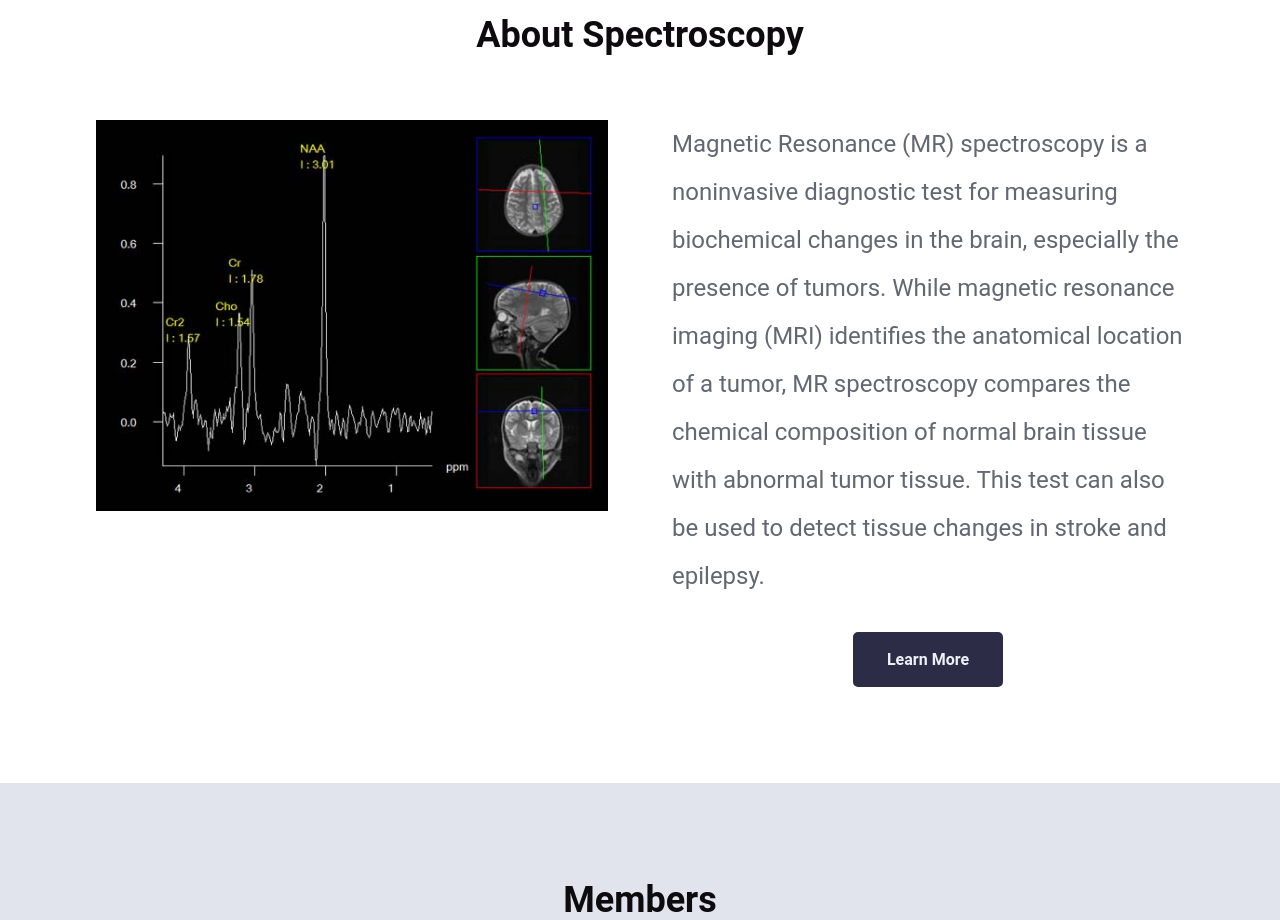
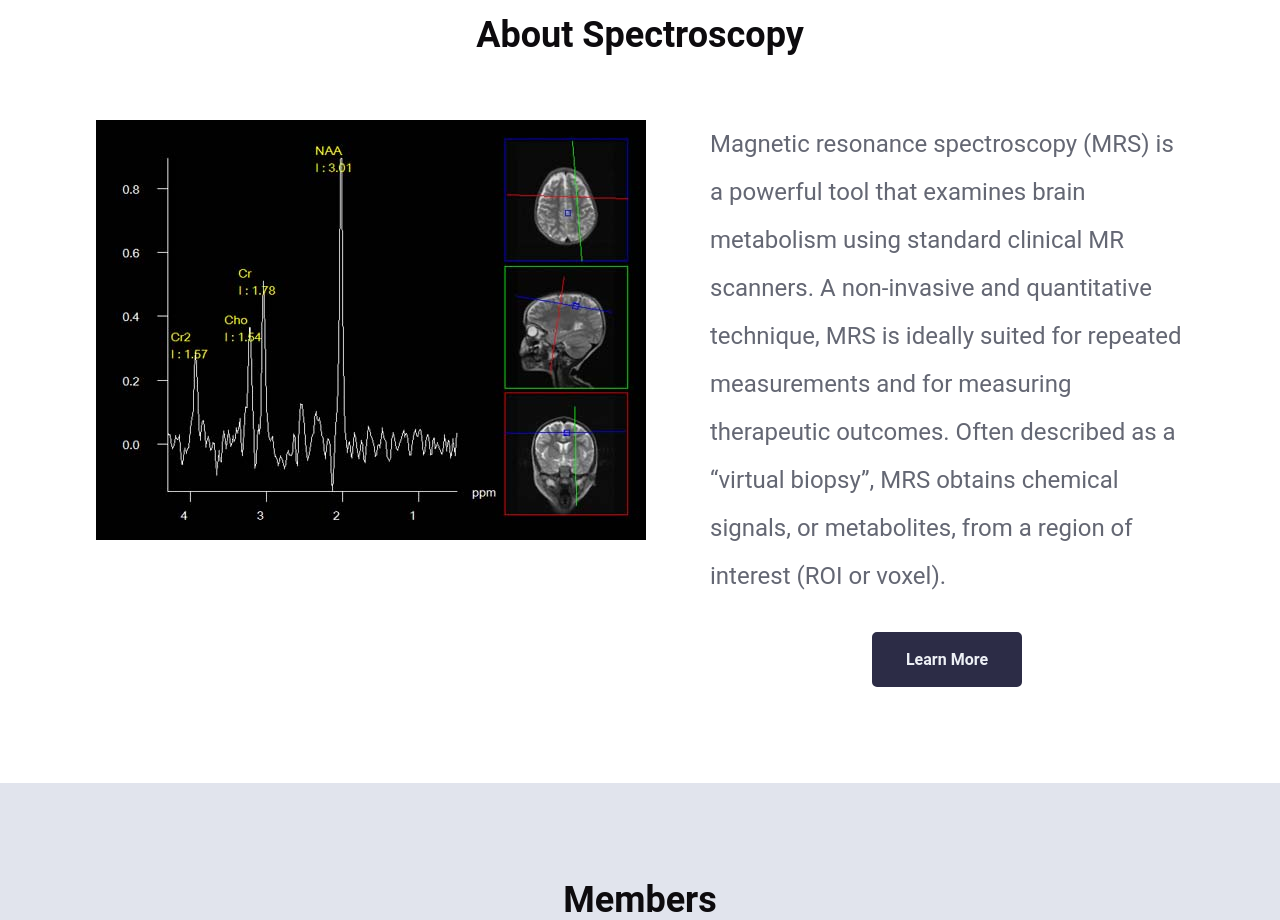
Before and after one commit to hjiang1/ccs, a Gatsby site: page / in a window 1280 px wide. Shown: the part 1620-2540 px from the top of the page. Built offline with nearby package versions, Linux system fonts and the light colour scheme; Gatsby itself is replaced by a stand-in of ours.

Commit message:
update about spec preview

```diff
--- a/src/pages/index.js
+++ b/src/pages/index.js
@@ -167,7 +167,7 @@ const Container = styled.div`
 
       @media screen and (max-width: 1200px) {
         grid-template-columns: auto;
-        grid-template-rows: 1fr max-content max-content;
+        grid-template-rows: auto max-content max-content;
         grid-template-areas:
           "image"
           "intro"
@@ -177,7 +177,6 @@ const Container = styled.div`
 
       .card-image {
         grid-area: image;
-        max-width: 40vw;
       }
 
       .spectroscopy-intro {
@@ -335,13 +334,12 @@ const IndexPage = () => {
           <div className="spectroscopy-preview-content">
             <img className="card-image" src={spectrum} alt="spectrum" />
             <div className="spectroscopy-intro">
-              Magnetic Resonance (MR) spectroscopy is a noninvasive diagnostic
-              test for measuring biochemical changes in the brain, especially
-              the presence of tumors. While magnetic resonance imaging (MRI)
-              identifies the anatomical location of a tumor, MR spectroscopy
-              compares the chemical composition of normal brain tissue with
-              abnormal tumor tissue. This test can also be used to detect tissue
-              changes in stroke and epilepsy.
+              Magnetic resonance spectroscopy (MRS) is a powerful tool that
+              examines brain metabolism using standard clinical MR scanners. A
+              non-invasive and quantitative technique, MRS is ideally suited for
+              repeated measurements and for measuring therapeutic outcomes.
+              Often described as a “virtual biopsy”, MRS obtains chemical
+              signals, or metabolites, from a region of interest (ROI or voxel).
             </div>
             <Link className="learn-more-button" to="/about-spectroscopy">
               Learn More
```
